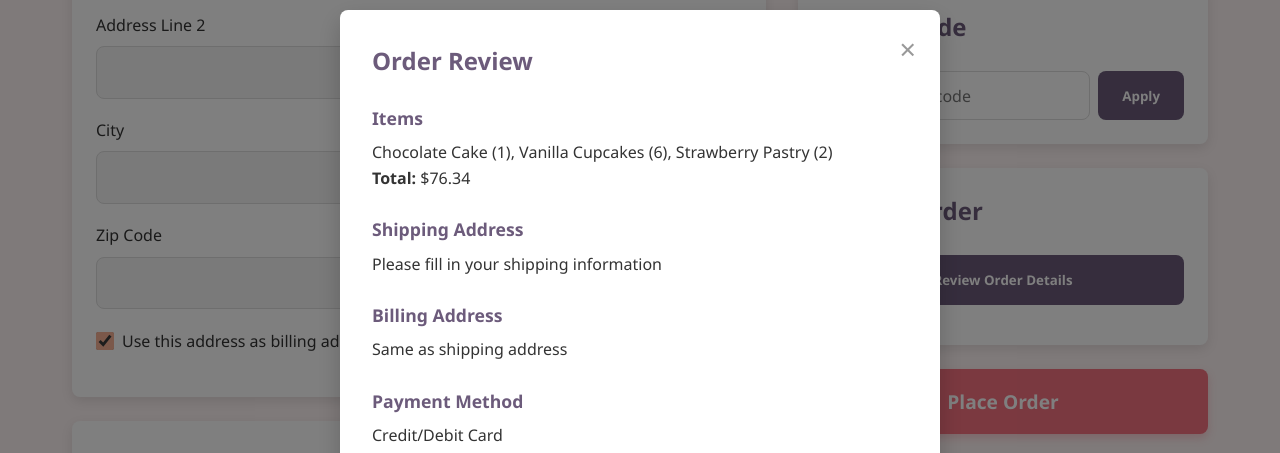
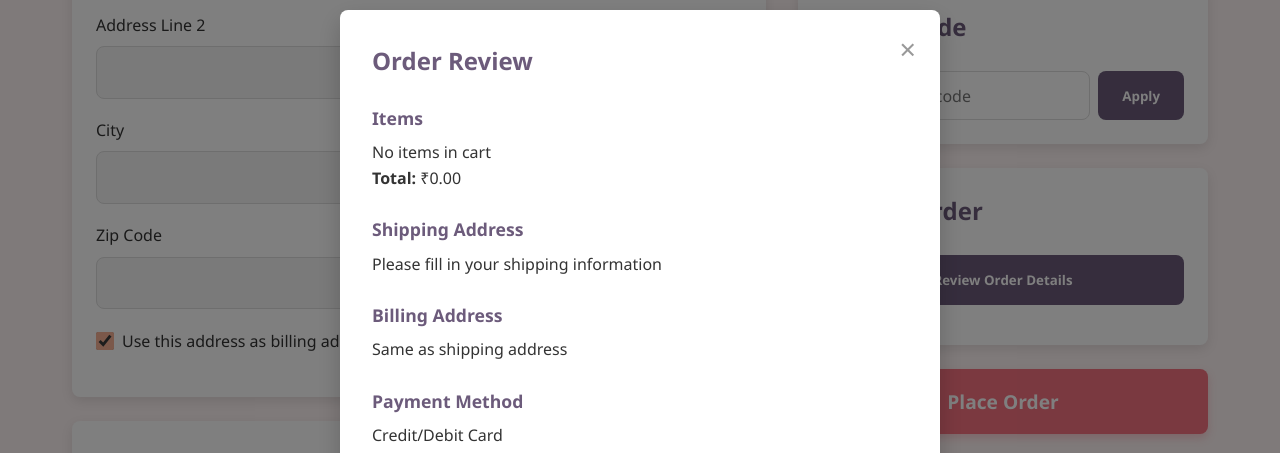
Before and after one commit to AbhimanyuVishwakarma/Auirphila_Bakery_Frontend, a plain HTML site: page pages/checkout.html in a window 1280 px wide. Both pictures are taken after a click on the button "Review Order Details". Shown: the part 618-1071 px from the top of the page. Drawn offline with nearby package versions, Linux system fonts and the light colour scheme.

Commit message:
Updated bakery website checkout pages

```diff
--- a/js/checkout.js
+++ b/js/checkout.js
@@ -353,6 +353,7 @@ document.addEventListener('DOMContentLoaded', function() {
 
     reviewOrderBtn.addEventListener('click', function() {
         // Update review information
+        updateReviewItems();
         updateReviewShippingAddress();
         updateReviewBillingAddress();
 
@@ -487,6 +488,36 @@ document.addEventListener('DOMContentLoaded', function() {
         if (reviewTotal) reviewTotal.textContent = `₹${total.toFixed(2)}`;
     }
 
+    // Add this function to update the review items section
+    function updateReviewItems() {
+        const cart = loadCartData();
+        const reviewItemsSection = document.querySelector('.review-section:first-child');
+
+        if (!reviewItemsSection) {
+            console.error('Review items section not found');
+            return;
+        }
+
+        // Create items text
+        let itemsText = '';
+        if (cart.length > 0) {
+            itemsText = cart.map(item => `${item.name} (${item.quantity})`).join(', ');
+        } else {
+            itemsText = 'No items in cart';
+        }
+
+        // Get total from order summary
+        const totalElement = document.querySelector('.total-amount');
+        const totalText = totalElement ? totalElement.textContent : '₹0.00';
+
+        // Update the review section
+        reviewItemsSection.innerHTML = `
+            <h3>Items</h3>
+            <p>${itemsText}</p>
+            <p><strong>Total:</strong> ${totalText}</p>
+        `;
+    }
+
     // Modify the existing DOMContentLoaded event listener
     document.addEventListener('DOMContentLoaded', function() {
         // ... existing code ...
--- a/pages/checkout.html
+++ b/pages/checkout.html
@@ -289,9 +289,9 @@
             <h2>Order Review</h2>
             <div class="review-content">
                 <div class="review-section">
-                    <h3>Items</h3>
+                    <!-- <h3>Items</h3>
                     <p>Chocolate Cake (1), Vanilla Cupcakes (6), Strawberry Pastry (2)</p>
-                    <p><strong>Total:</strong> $76.34</p>
+                    <p><strong>Total:</strong> $76.34</p> -->
                 </div>
                 <div class="review-section">
                     <h3>Shipping Address</h3>
```
